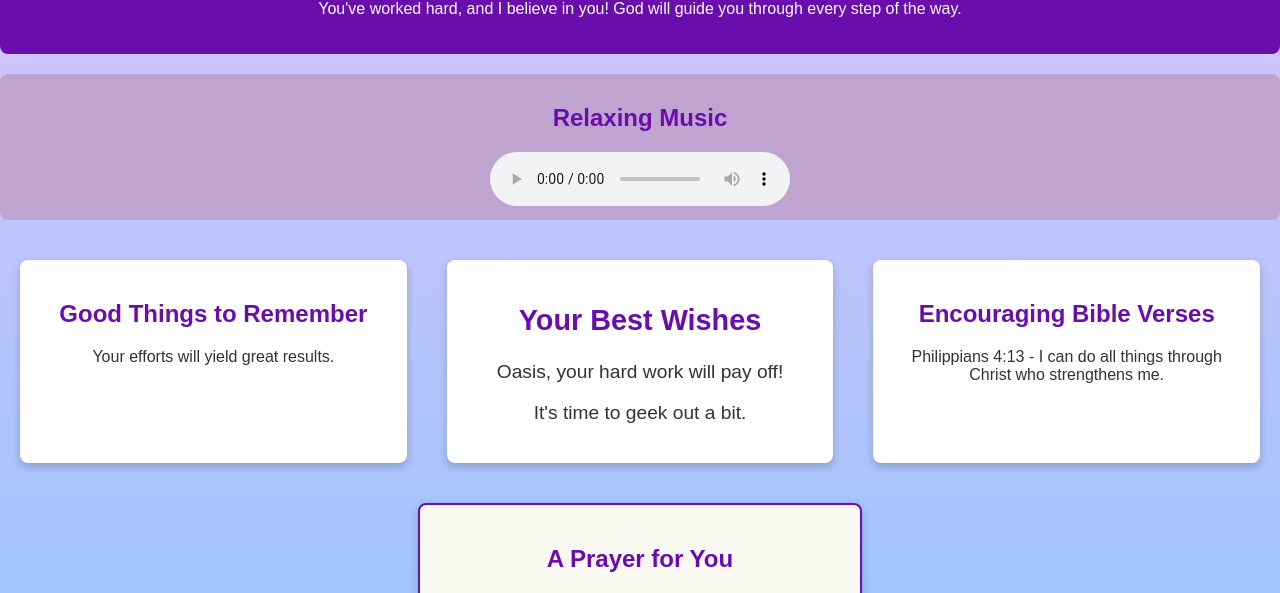
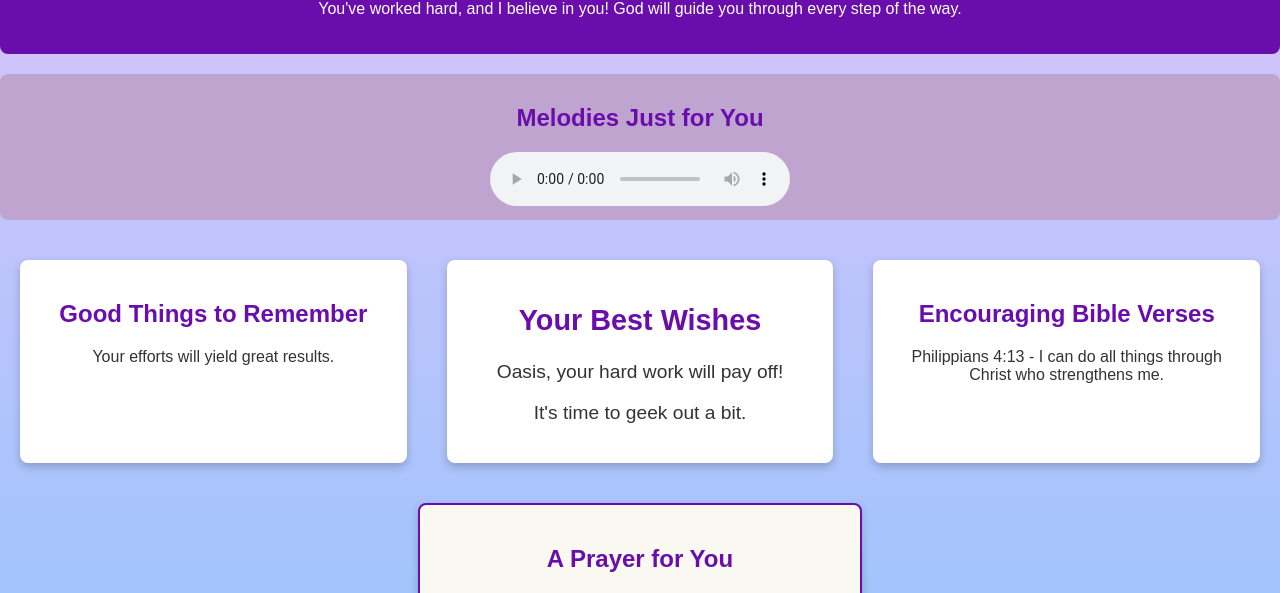
Before and after one commit to FlannR/Best-wishes, a plain HTML site: page index.html in a window 1280 px wide. Shown: the part 158-751 px from the top of the page. Drawn offline with Linux system fonts and the light colour scheme.

Commit message:
Update index.html

```diff
--- a/index.html
+++ b/index.html
@@ -14,7 +14,7 @@
     </header>
 
     <div class="music-player">
-        <h2>Relaxing Music</h2>
+        <h2>Melodies Just for You</h2>
         <audio controls>
             <source src="EVERYTHING_EVERYTHING_OFFICIAL__ELEVATION_RHYTHM.mp3" type="audio/mpeg">
             Your browser does not support the audio tag.
```
